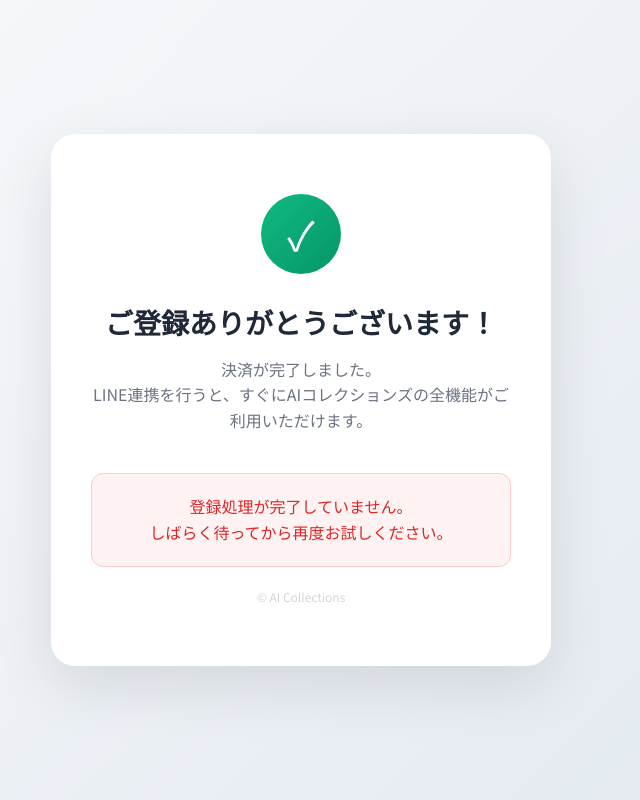
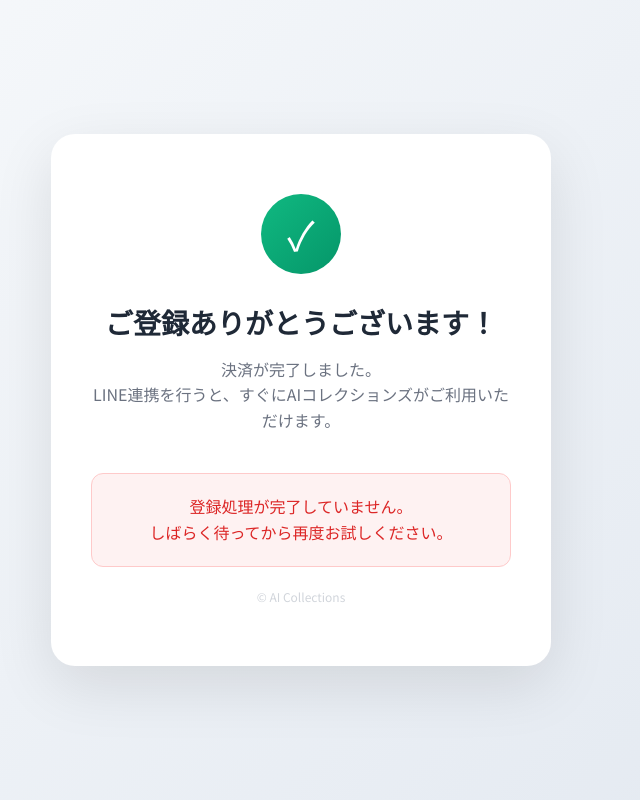
Before and after one commit to kikuchi-mizuki/lp, a Flask app: page /thanks in a window 1280 px wide. Shown: the whole page, without its empty margins (339-979 px from the left). Run offline with Flask 3, Linux system fonts and the light colour scheme; some libraries are stand-ins or nearby versions.

Commit message:
決済完了画面のメッセージをシンプル化：「全機能」を削除

```diff
--- a/lp/templates/thanks.html
+++ b/lp/templates/thanks.html
@@ -121,7 +121,7 @@
 
             <p class="thanks-message">
                 決済が完了しました。<br>
-                LINE連携を行うと、すぐにAIコレクションズの全機能がご利用いただけます。
+                LINE連携を行うと、すぐにAIコレクションズがご利用いただけます。
             </p>
 
             {% if email %}
```
